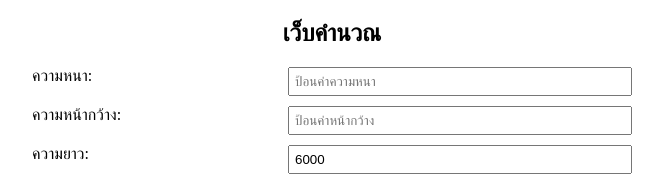
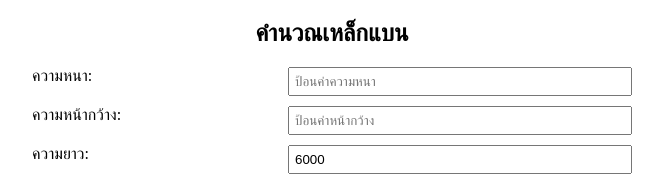
Before and after one commit to chai2686/SubBot_Projects_Web, a plain HTML site: page calc.htm in a window 1280 px wide. Shown: the top 176 px of the page, without its empty margins (308-971 px from the left). Drawn offline with Linux system fonts and the light colour scheme.

Commit message:
Update calc.htm

```diff
--- a/calc.htm
+++ b/calc.htm
@@ -55,7 +55,7 @@
 </head>
 <body>
   <div class="container">
-    <h2>เว็บคำนวณ</h2>
+    <h2>คำนวณเหล็กแบน</h2>
     <div class="thick-container">
     <label for="boldness">ความหนา:</label>
     <input type="number" id="boldness" placeholder="ป้อนค่าความหนา">
```
